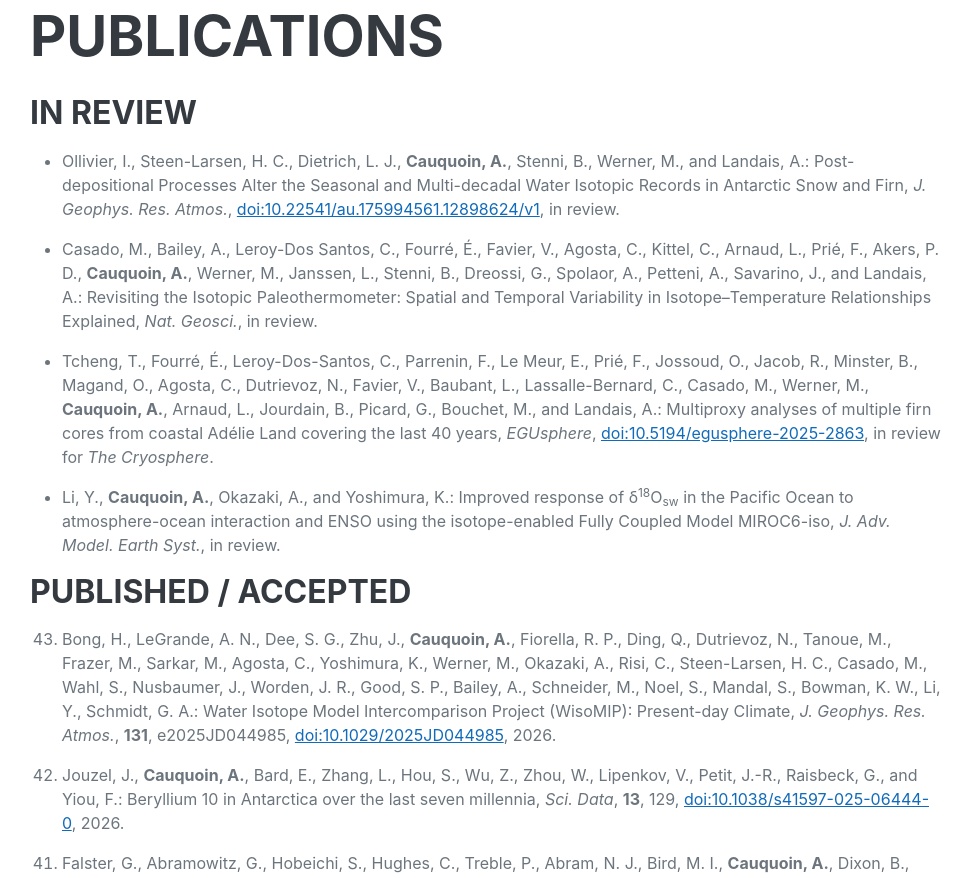
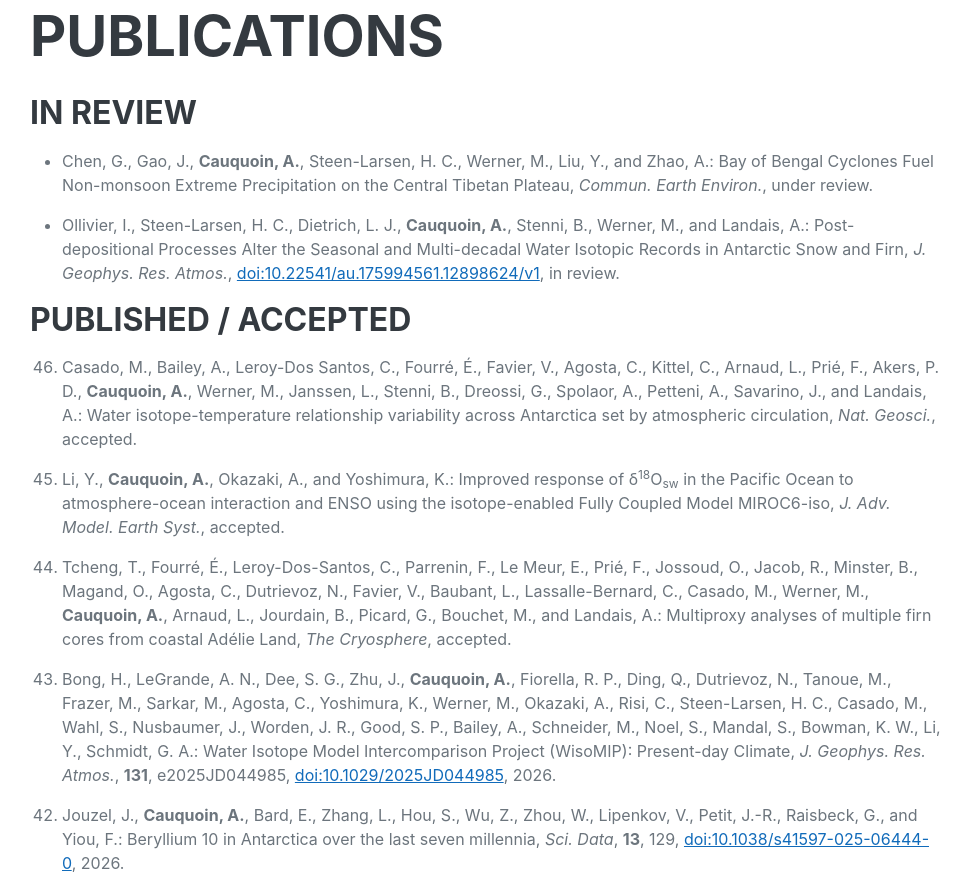
Before and after one commit to acauquoin/acauquoin.github.io, a website: page index.html in a window 1280 px wide. Shown: the part 6521-7399 px from the top of the page, without its empty margins (290-1261 px from the left). Drawn offline with nearby package versions, Linux system fonts and the light colour scheme; some icons are missing; a web font is replaced by a local one.

Commit message:
update website 04 March 2026

```diff
--- a/index.html
+++ b/index.html
@@ -240,14 +240,15 @@
                     <h2 class="mb-4">Publications</h2>
                         <h3 class="mb-3">In review</h3>
                             <ul>
+                                <li class="mb-3">Chen, G., Gao, J., <b>Cauquoin, A.</b>, Steen-Larsen, H. C., Werner, M., Liu, Y., and Zhao, A.: Bay of Bengal Cyclones Fuel Non-monsoon Extreme Precipitation on the Central Tibetan Plateau, <i>Commun. Earth Environ.</i>, under review.</li>
                                 <li class="mb-3">Ollivier, I., Steen-Larsen, H. C., Dietrich, L. J., <b>Cauquoin, A.</b>, Stenni, B., Werner, M., and Landais, A.: Post-depositional Processes Alter the Seasonal and Multi-decadal Water Isotopic Records in Antarctic Snow and Firn, <i>J. Geophys. Res. Atmos.</i>, <a href="https://doi.org/10.22541/au.175994561.12898624/v1">doi:10.22541/au.175994561.12898624/v1</a>, in review.</li>
-                                <li class="mb-3">Casado, M., Bailey, A., Leroy-Dos Santos, C., Fourré, É., Favier, V., Agosta, C., Kittel, C., Arnaud, L., Prié, F., Akers, P. D., <b>Cauquoin, A.</b>, Werner, M., Janssen, L., Stenni, B., Dreossi, G., Spolaor, A., Petteni, A., Savarino, J., and Landais, A.: Revisiting the Isotopic Paleothermometer: Spatial and Temporal Variability in Isotope–Temperature Relationships Explained, <i>Nat. Geosci.</i>, in review.</li>
-                            	<li class="mb-3">Tcheng, T., Fourré, É., Leroy-Dos-Santos, C., Parrenin, F., Le Meur, E., Prié, F., Jossoud, O., Jacob, R., Minster, B., Magand, O., Agosta, C., Dutrievoz, N., Favier, V., Baubant, L., Lassalle-Bernard, C., Casado, M., Werner, M., <b>Cauquoin, A.</b>, Arnaud, L., Jourdain, B., Picard, G., Bouchet, M., and Landais, A.: Multiproxy analyses of multiple firn cores from coastal Adélie Land covering the last 40 years, <i>EGUsphere</i>, <a href="https://doi.org/10.5194/egusphere-2025-2863">doi:10.5194/egusphere-2025-2863</a>, in review for <i>The Cryosphere</i>.</li>
-                                <li class="mb-3">Li, Y., <b>Cauquoin, A.</b>, Okazaki, A., and Yoshimura, K.: Improved response of <span>&#948</span><sup>18</sup>O<sub>sw</sub> in the Pacific Ocean to atmosphere-ocean interaction and ENSO using the isotope-enabled Fully Coupled Model MIROC6-iso, <i>J. Adv. Model. Earth Syst.</i>, in review.</li>
                                 <!--<li class="mb-3">Gao, J., Yao, T., Masson-Delmotte, V., Werner, M., Jouzel, J., Casado, M., Steen-Larsen, H. C., <b>Cauquoin, A.</b>, Liu, Y., Chen, G., Thompson, L., Mosley-Thompson, E., Cai, R., Zhang, T., He, Z., Xu, B., Wu, G., Pang, H., and He, M.: Unveiling the Role of the Westerlies on Vertical Moisture Dynamics on the Asian Water Towers, <i>Nat. Geosci.</i>, in review.</li>-->
                             </ul>
                         <h3 class="mb-3">Published / Accepted</h3>
                             <ol reversed >
+                                <li class="mb-3">Casado, M., Bailey, A., Leroy-Dos Santos, C., Fourré, É., Favier, V., Agosta, C., Kittel, C., Arnaud, L., Prié, F., Akers, P. D., <b>Cauquoin, A.</b>, Werner, M., Janssen, L., Stenni, B., Dreossi, G., Spolaor, A., Petteni, A., Savarino, J., and Landais, A.: Water isotope-temperature relationship variability across Antarctica set by atmospheric circulation, <i>Nat. Geosci.</i>, accepted.</li>
+                                <li class="mb-3">Li, Y., <b>Cauquoin, A.</b>, Okazaki, A., and Yoshimura, K.: Improved response of <span>&#948</span><sup>18</sup>O<sub>sw</sub> in the Pacific Ocean to atmosphere-ocean interaction and ENSO using the isotope-enabled Fully Coupled Model MIROC6-iso, <i>J. Adv. Model. Earth Syst.</i>, accepted.</li>
+                                <li class="mb-3">Tcheng, T., Fourré, É., Leroy-Dos-Santos, C., Parrenin, F., Le Meur, E., Prié, F., Jossoud, O., Jacob, R., Minster, B., Magand, O., Agosta, C., Dutrievoz, N., Favier, V., Baubant, L., Lassalle-Bernard, C., Casado, M., Werner, M., <b>Cauquoin, A.</b>, Arnaud, L., Jourdain, B., Picard, G., Bouchet, M., and Landais, A.: Multiproxy analyses of multiple firn cores from coastal Adélie Land, <i>The Cryosphere</i>, accepted.</li>
                             	<li class="mb-3">Bong, H., LeGrande, A. N., Dee, S. G., Zhu, J., <b>Cauquoin, A.</b>, Fiorella, R. P., Ding, Q., Dutrievoz, N., Tanoue, M., Frazer, M., Sarkar, M., Agosta, C., Yoshimura, K., Werner, M., Okazaki, A., Risi, C., Steen-Larsen, H. C., Casado, M., Wahl, S., Nusbaumer, J., Worden, J. R., Good, S. P., Bailey, A., Schneider, M., Noel, S., Mandal, S., Bowman, K. W., Li, Y., Schmidt, G. A.: Water Isotope Model Intercomparison Project (WisoMIP): Present-day Climate, <i>J. Geophys. Res. Atmos.</i>, <b>131</b>, e2025JD044985, <a href="https://doi.org/10.1029/2025JD044985">doi:10.1029/2025JD044985</a>, 2026.</li>
                                 <li class="mb-3">Jouzel, J., <b>Cauquoin, A.</b>, Bard, E., Zhang, L., Hou, S., Wu, Z., Zhou, W., Lipenkov, V., Petit, J.-R., Raisbeck, G., and Yiou, F.: Beryllium 10 in Antarctica over the last seven millennia, <i>Sci. Data</i>, <b>13</b>, 129, <a href="https://doi.org/10.1038/s41597-025-06444-0">doi:10.1038/s41597-025-06444-0</a>, 2026.</li>
                                 <li class="mb-3">Falster, G., Abramowitz, G., Hobeichi, S., Hughes, C., Treble, P., Abram, N. J., Bird, M. I., <b>Cauquoin, A.</b>, Dixon, B., Drysdale, R., Jin, C., Munksgaard, N., Proemse, B., Tyler, J. J., Werner, M., and Tadros, C. V.: High resolution monthly precipitation isotope estimates across Australia from machine learning, <i>Hydrol. Earth Syst. Sci.</i>, <b>30</b>, 289–315, <a href="https://doi.org/10.5194/hess-30-289-2026">doi:10.5194/hess-30-289-2026</a>, 2026.</li>
@@ -308,6 +309,8 @@
                             <p class="mb-3"><b>Cauquoin, A.</b> Isotope-enhanced Earth System Models: framework and some examples with MPI- ESM-wiso, <i>Institute of Tibetan Plateau, Chinese Academy of Science</i>, Beijing (China), October 21<sup>st</sup> 2019.</p>
                             <p class="mb-4"><b>Cauquoin, A.</b>, Werner, M. and Lohmann, G. Water isotopes – climate relationships for the mid-Holocene and pre-industrial period simulated with MPI-ESM-wiso, <i>SISAL 4th workshop</i>, Xi’an (China), October 2019.</p>
                         <h3 class="mb-3">1<sup>st</sup> author</h3>
+                            <p class="mb-3"><b>Cauquoin, A.</b>, Li, Y., Okazaki, A., Sun, Y., Werner, M., and Yoshimura, K.: Modeled response of isotope content in polar precipitation in abrupt-127k experiment using isotope-enabled fully coupled models, oral, <i>CMIP Community Workshop 2026</i>, Kyoto (Japan), March 2026.</p>
+                            <p class="mb-3"><b>Cauquoin, A.</b>, Werner, M., and Jungclaus, J.: Transient simulation of past 2000 years with the isotope-enabled Earth System Model MPI-ESM-wiso, virtual poster, <i>CMIP Community Workshop 2026</i>, Kyoto (Japan), March 2026.</p>
                             <p class="mb-3"><b>Cauquoin, A.</b>, Werner, M., and Jungclaus, J.: Transient simulation of past 2000 years with the isotope-enabled Earth System Model MPI-ESM-wiso, oral, <i>PAGES 7<sup>th</sup> Open Science Meeting</i>, Shanghai (China), May 2025.</p>
                         	<p class="mb-3"><b>Cauquoin, A.</b>, Gusyev, M., Komuro, Y., Ono, J., and Yoshimura, K.: Simulation of anthropogenic tritium discharge into the ocean from the Fukushima Daiichi Nuclear Power Plant, oral, <i>EGU 2025</i>, Vienna (Austria), April 2025.</p>
                         	<p class="mb-3"><b>Cauquoin, A.</b>, Gusyev, M., Komuro, Y., Ono, J., and Yoshimura, K. Simulation of anthropogenic tritium discharge into the ocean from the Fukushima Daiichi Nuclear Power Plant, poster, <i>11<sup>th</sup> Annual Symposium of the Institute of Environmental Radioactivity</i>, Fukushima (Japan), March 2025.</p>
@@ -338,6 +341,9 @@
                             <p class="mb-3"><b>Cauquoin, A.</b>, Raisbeck, G.M., Jouzel, J., Paillard, D. Effects of Laschamp geomagnetic excursion on <sup>14</sup>C production, poster, <i>Radiocarbon 2012</i>, Paris, July 2012.</p>
                             <p class="mb-4"><b>Cauquoin, A.</b>, Raisbeck, G.M., Jouzel, J. Effects of Laschamp Excursion on Cosmogenic Isotope Production, poster, <i>Goldschmidt 2011</i>, Prague (Czech Republic), August 2011.</p>
                         <h3 class="mb-3">Co-author</h3>
+                            <p class="mb-3">Li, Y., <b>Cauquoin, A.</b>, Okazaki, A., Nitta, T., and Yoshimura, K.: Improved response of <span>&#948</span><sup>18</sup>O<sub>sw</sub> in the Pacific Ocean to atmosphere-ocean interaction and ENSO using the isotope-enabled Fully Coupled Model MIROC6-iso and a perturbed-parameter ensemble in isotopic model, <i>CMIP Community Workshop 2026</i>, Kyoto (Japan), March 2026.</p>
+                            <p class="mb-3">Bong, H., LeGrande, A. N., Dee, S. G., Zhu, J., <b>Cauquoin, A.</b>, Fiorella, R. P., Ding, Q., Dutrievoz, N., Tanoue, M., Frazer, M., Sarkar, M., Agosta, C., Yoshimura, K., Werner, M., Okazaki, A., Risi, C., Steen-Larsen, H. C., Casado, M., Wahl, S., Nusbaumer, J., Worden, J. R., Good, S. P., Bailey, A., Schneider, M., Noël, S., Mandal, S., Bowman, K. W., Li, Y., Schmidt, G. A.: Exploring the Role of Water Isotopes in CMIP/PMIP: Insights from the Water Isotope Model Intercomparison Project (WisoMIP), <i>CMIP Community Workshop 2026</i>, Kyoto (Japan), March 2026.</p>
+                            <p class="mb-3">Kino, K., Okazaki, A., <b>Cauquoin, A.</b>, Bong, H., Oki, T., and Yoshimura, K.: Atmospheric circulation events over the Antarctic and Southern Ocean as key drivers of inland Antarctic ice core isotopes: insights from an isotope-enabled GCM, <i>CMIP Community Workshop 2026</i>, Kyoto (Japan), March 2026.</p>
                         	<p class="mb-3">Falster, G., Abramowitz, G., Hobeichi, S., Hughes, C., Treble, P., Abram, N. J., Bird, M. I., <b>Cauquoin, A.</b>, Drysdale, R., Jin, C., Munksgaard, N., Proemse, B., Tyler, J. J., Werner, M., and Tadros, C.: High resolution monthly precipitation stable isotope estimates across Australia from machine learning, <i>AGU 2025</i>, New Orleans (USA), December 2025.</p>
                         	<p class="mb-3">Bong, H., LeGrande, A. N., Dee, S. G., Zhu, J., <b>Cauquoin, A.</b>, Fiorella, R. P., Ding, Q., Dutrievoz, N., Tanoue, M., Frazer, M., Sarkar, M., Agosta, C., Yoshimura, K., Werner, M., Okazaki, A., Risi, C., Steen-Larsen, H. C., Casado, M., Wahl, S., Nusbaumer, J., Worden, J. R., Good, S. P., Bailey, A., Schneider, M., Noel, S., Mandal, S., Bowman, K. W., Li, Y., Schmidt, G. A.: Water Isotope Model Intercomparison Project (WisoMIP): Present-day Climate, <i>AGU 2025</i>, New Orleans (USA), December 2025.</p>
                         	<p class="mb-3">Gusyev, M., <b>Cauquoin, A.</b>, and Korepanova, K.: Evaluating impacts of the Fukushima Daiichi Nuclear Power Plant accident on tritium tracer applications in Fukushima Prefecture waters, Japan, <i>ENVIRA 2025</i>, Kraków (Poland), September 2025.</p>
```
Also changed, not shown: 1 other file.
